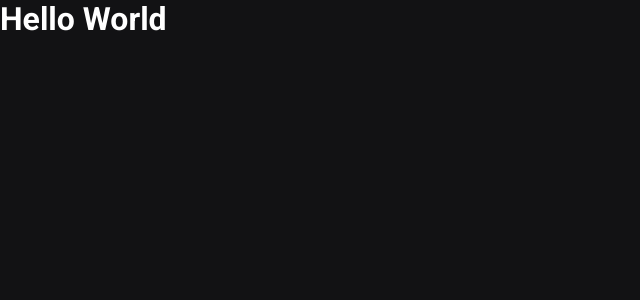
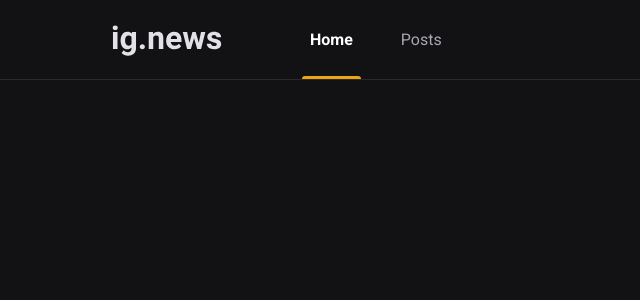
Before and after one commit to goncadanilo/ignews, a Next.js app: page / in a window 1280 px wide. Shown: the top 300 px of the page, without its empty margins (0-640 px from the left). Built offline with nearby package versions, Linux system fonts and the light colour scheme.

Commit message:
feat: create header component

```diff
--- /dev/null
+++ b/src/components/Header/index.tsx
@@ -0,0 +1,15 @@
+import styles from "./styles.module.scss";
+
+export function Header() {
+  return (
+    <header className={styles.headerContainer}>
+      <div className={styles.headerContent}>
+        <img src="/images/logo.svg" alt="ig.news" />
+        <nav>
+          <a className={styles.active}>Home</a>
+          <a>Posts</a>
+        </nav>
+      </div>
+    </header>
+  );
+}
--- /dev/null
+++ b/src/components/Header/styles.module.scss
@@ -0,0 +1,54 @@
+.headerContainer {
+  height: 5rem;
+  border-bottom: 1px solid var(--gray-800);
+}
+
+.headerContent {
+  max-width: 1120px;
+  height: 5rem;
+  margin: 0 auto;
+  padding: 0 2rem;
+
+  display: flex;
+  align-items: center;
+
+  nav {
+    margin-left: 5rem;
+    height: 5rem;
+
+    a {
+      display: inline-block;
+      position: relative;
+      padding: 0 0.5rem;
+      height: 5rem;
+      line-height: 5rem;
+      color: var(--gray-300);
+
+      transition: color 0.2s;
+
+      & + a {
+        margin-left: 2rem;
+      }
+
+      &:hover {
+        color: var(--white)
+      }
+
+      &.active {
+        color: var(--white);
+        font-weight: bold;
+      }
+
+      &.active::after {
+        content: '';
+        height: 3px;
+        border-radius: 3px 3px 0 0;
+        width: 100%;
+        position: absolute;
+        bottom: 1px;
+        left: 0;
+        background: var(--yellow-500);
+      }
+    }
+  }
+}
--- a/src/pages/index.tsx
+++ b/src/pages/index.tsx
@@ -1,4 +1,5 @@
 import Head from "next/head";
+import { Header } from "src/components/Header";
 
 export default function Home() {
   return (
@@ -6,7 +7,7 @@
       <Head>
         <title>Home | ig.news</title>
       </Head>
-      <h1>Hello World</h1>
+      <Header />
     </>
   );
 }
--- a/src/styles/global.scss
+++ b/src/styles/global.scss
@@ -9,6 +9,7 @@
 
   --gray-100: #e1e1e6;
   --gray-300: #a8a8b3;
+  --gray-800: #29292e;
   --gray-900: #121214;
 
   --cyan-500: #61dafb;
```
